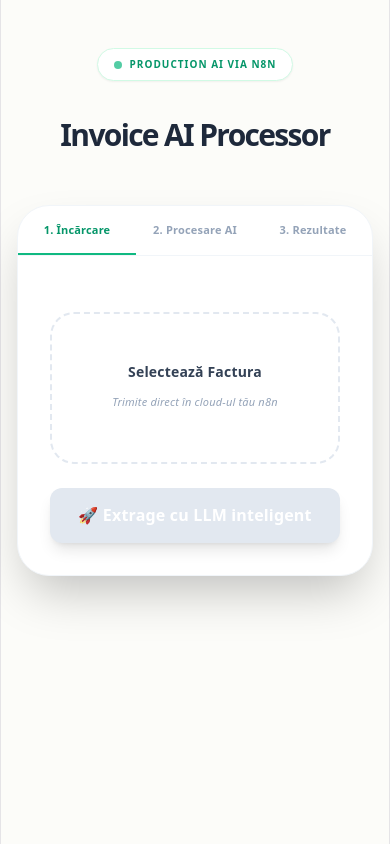
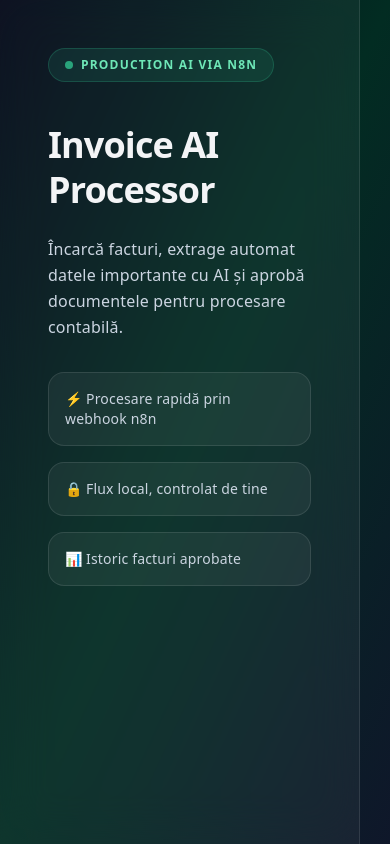
Before and after one commit to maria02luiza/Pipeline-Documente-Automatizat, a React (Vite) app in the folder invoice-app/: page / in a window 390 px wide. Built offline with nearby package versions, Linux system fonts and the light colour scheme.

Commit message:
Am modificat interfata

```diff
--- a/invoice-app/src/App.css
+++ b/invoice-app/src/App.css
@@ -1,184 +1,175 @@
-.counter {
-  font-size: 16px;
-  padding: 5px 10px;
-  border-radius: 5px;
-  color: var(--accent);
-  background: var(--accent-bg);
-  border: 2px solid transparent;
-  transition: border-color 0.3s;
-  margin-bottom: 24px;
+* {
+  box-sizing: border-box;
+}
 
-  &:hover {
-    border-color: var(--accent-border);
-  }
-  &:focus-visible {
-    outline: 2px solid var(--accent);
-    outline-offset: 2px;
+html,
+body,
+#root {
+  margin: 0;
+  padding: 0;
+  width: 100%;
+  min-height: 100%;
+}
+
+html,
+body {
+  overflow-x: hidden;
+  overflow-y: auto;
+}
+
+body {
+  font-family: Inter, system-ui, -apple-system, BlinkMacSystemFont, "Segoe UI",
+    sans-serif;
+  background: #020617;
+  color: #0f172a;
+}
+
+/* pagina principală */
+.min-h-screen {
+  min-height: 100vh;
+  width: 100%;
+  position: relative;
+  overflow-x: hidden;
+}
+
+/* titlu */
+h1 {
+  letter-spacing: -0.06em;
+}
+
+/* card procesare */
+.bg-white {
+  background: #ffffff !important;
+}
+
+/* step indicator */
+.flex.border-b {
+  background: linear-gradient(90deg, #ecfdf5, #ffffff, #eff6ff);
+}
+
+.flex-1.py-3 {
+  padding: 18px 8px !important;
+  font-size: 12px !important;
+  letter-spacing: 0.08em;
+}
+
+/* upload box */
+.border-dashed {
+  border-color: rgba(16, 185, 129, 0.55) !important;
+  transition: 0.25s ease;
+}
+
+.border-dashed:hover {
+  transform: translateY(-3px);
+  border-color: #10b981 !important;
+  box-shadow: 0 24px 50px rgba(16, 185, 129, 0.16);
+}
+
+/* butoane */
+button {
+  border: none;
+  cursor: pointer;
+}
+
+button:not(:disabled) {
+  transition: 0.25s ease;
+}
+
+button:not(:disabled):hover {
+  transform: translateY(-2px);
+}
+
+.bg-emerald-600 {
+  background: linear-gradient(135deg, #059669, #10b981, #14b8a6) !important;
+  box-shadow: 0 18px 36px rgba(16, 185, 129, 0.28) !important;
+}
+
+.bg-emerald-600:hover {
+  filter: brightness(1.04);
+}
+
+.disabled\:bg-slate-200:disabled {
+  opacity: 0.65;
+  cursor: not-allowed;
+}
+
+/* spinner */
+.spinner {
+  width: 72px;
+  height: 72px;
+  margin: 0 auto;
+  border-radius: 50%;
+  border: 7px solid #d1fae5;
+  border-top-color: #10b981;
+  animation: spin 0.8s linear infinite;
+  box-shadow: 0 0 40px rgba(16, 185, 129, 0.25);
+}
+
+@keyframes spin {
+  to {
+    transform: rotate(360deg);
   }
 }
 
-.hero {
-  position: relative;
+/* carduri rezultate */
+.bg-slate-50 {
+  background: linear-gradient(135deg, #ffffff, #f8fafc) !important;
+}
 
-  .base,
-  .framework,
-  .vite {
-    inset-inline: 0;
-    margin: 0 auto;
+.grid .bg-slate-50 {
+  border: 1px solid rgba(148, 163, 184, 0.18) !important;
+  box-shadow: 0 14px 35px rgba(15, 23, 42, 0.06);
+}
+
+/* tabel facturi */
+table {
+  border-collapse: separate;
+  border-spacing: 0;
+}
+
+th {
+  letter-spacing: 0.08em;
+}
+
+tbody tr {
+  transition: 0.2s ease;
+}
+
+tbody tr:hover {
+  background: rgba(255, 255, 255, 0.06);
+}
+
+
+
+
+
+/* responsive */
+@media (max-width: 900px) {
+  aside {
+    display: none !important;
   }
 
-  .base {
-    width: 170px;
-    position: relative;
-    z-index: 0;
+  .grid-cols-\[360px_minmax\(0\,1fr\)\],
+  .grid-cols-\[360px_1fr\] {
+    grid-template-columns: 1fr !important;
   }
 
-  .framework,
-  .vite {
-    position: absolute;
-  }
-
-  .framework {
-    z-index: 1;
-    top: 34px;
-    height: 28px;
-    transform: perspective(2000px) rotateZ(300deg) rotateX(44deg) rotateY(39deg)
-      scale(1.4);
-  }
-
-  .vite {
-    z-index: 0;
-    top: 107px;
-    height: 26px;
-    width: auto;
-    transform: perspective(2000px) rotateZ(300deg) rotateX(40deg) rotateY(39deg)
-      scale(0.8);
+  main {
+    padding: 20px !important;
   }
 }
 
-#center {
-  display: flex;
-  flex-direction: column;
-  gap: 25px;
-  place-content: center;
-  place-items: center;
-  flex-grow: 1;
+@media (max-width: 768px) {
+  .p-8 {
+    padding: 24px !important;
+  }
 
-  @media (max-width: 1024px) {
-    padding: 32px 20px 24px;
-    gap: 18px;
+  .border-dashed {
+    min-height: 210px;
+    padding: 36px 20px !important;
+  }
+
+  h1 {
+    font-size: 38px !important;
   }
 }
-
-#next-steps {
-  display: flex;
-  border-top: 1px solid var(--border);
-  text-align: left;
-
-  & > div {
-    flex: 1 1 0;
-    padding: 32px;
-    @media (max-width: 1024px) {
-      padding: 24px 20px;
-    }
-  }
-
-  .icon {
-    margin-bottom: 16px;
-    width: 22px;
-    height: 22px;
-  }
-
-  @media (max-width: 1024px) {
-    flex-direction: column;
-    text-align: center;
-  }
-}
-
-#docs {
-  border-right: 1px solid var(--border);
-
-  @media (max-width: 1024px) {
-    border-right: none;
-    border-bottom: 1px solid var(--border);
-  }
-}
-
-#next-steps ul {
-  list-style: none;
-  padding: 0;
-  display: flex;
-  gap: 8px;
-  margin: 32px 0 0;
-
-  .logo {
-    height: 18px;
-  }
-
-  a {
-    color: var(--text-h);
-    font-size: 16px;
-    border-radius: 6px;
-    background: var(--social-bg);
-    display: flex;
-    padding: 6px 12px;
-    align-items: center;
-    gap: 8px;
-    text-decoration: none;
-    transition: box-shadow 0.3s;
-
-    &:hover {
-      box-shadow: var(--shadow);
-    }
-    .button-icon {
-      height: 18px;
-      width: 18px;
-    }
-  }
-
-  @media (max-width: 1024px) {
-    margin-top: 20px;
-    flex-wrap: wrap;
-    justify-content: center;
-
-    li {
-      flex: 1 1 calc(50% - 8px);
-    }
-
-    a {
-      width: 100%;
-      justify-content: center;
-      box-sizing: border-box;
-    }
-  }
-}
-
-#spacer {
-  height: 88px;
-  border-top: 1px solid var(--border);
-  @media (max-width: 1024px) {
-    height: 48px;
-  }
-}
-
-.ticks {
-  position: relative;
-  width: 100%;
-
-  &::before,
-  &::after {
-    content: '';
-    position: absolute;
-    top: -4.5px;
-    border: 5px solid transparent;
-  }
-
-  &::before {
-    left: 0;
-    border-left-color: var(--border);
-  }
-  &::after {
-    right: 0;
-    border-right-color: var(--border);
-  }
-}
--- a/invoice-app/src/App.jsx
+++ b/invoice-app/src/App.jsx
@@ -20,6 +20,7 @@ const StepIndicator = ({ step }) => {
     </div>
   );
 };
+
 
 export default function InvoiceAIProcessor() {
   const [file, setFile] = useState(null);
@@ -124,29 +125,67 @@ export default function InvoiceAIProcessor() {
   };
 
  return (
-    <div className="min-h-screen bg-[#fcfcf9] flex flex-col items-center py-12 px-4 font-sans">
-      <div className="text-center mb-8">
-        <div className="inline-flex items-center gap-2 bg-white border border-emerald-100 rounded-full px-4 py-1 mb-4 shadow-sm">
-          <span className="w-2 h-2 rounded-full bg-emerald-500 animate-pulse" />
-          <span className="text-[10px] font-bold text-emerald-600 uppercase tracking-widest">
+  <div className="min-h-screen w-full bg-gradient-to-br from-slate-950 via-emerald-950 to-slate-900 text-white font-sans overflow-x-hidden">
+    <div className="min-h-screen w-full grid grid-cols-[360px_minmax(0,1fr)]">
+
+      {/* SIDEBAR */}
+    <aside className="sticky top-0 h-screen flex flex-col justify-start gap-8 p-12 border-r border-white/10 bg-white/5 backdrop-blur-xl overflow-hidden">
+        <div>
+          <div className="inline-flex items-center gap-2 bg-emerald-400/10 border border-emerald-400/20 rounded-full px-4 py-2 mb-10">
+            <span className="w-2 h-2 rounded-full bg-emerald-400 animate-pulse" />
+            <span className="text-xs font-bold text-emerald-300 uppercase tracking-widest">
               Production AI via n8n
             </span>
           </div>
 
-        <h1 className="text-3xl font-bold text-slate-800">
-          Invoice AI Processor
+          <h1 className="text-4xl font-black leading-tight tracking-tight">
+            Invoice AI<br />
+            Processor
           </h1>
+
+          <p className="mt-6 text-slate-300 leading-relaxed">
+            Încarcă facturi, extrage automat datele importante cu AI și aprobă documentele pentru procesare contabilă.
+          </p>
         </div>
 
-      <div className="w-full max-w-[500px] bg-white rounded-[32px] shadow-2xl border border-slate-100 overflow-hidden">
+        <div className="grid gap-4 text-sm text-slate-300">
+          <div className="p-4 rounded-2xl bg-white/5 border border-white/10">
+            ⚡ Procesare rapidă prin webhook n8n
+          </div>
+          <div className="p-4 rounded-2xl bg-white/5 border border-white/10">
+            🔒 Flux local, controlat de tine
+          </div>
+          <div className="p-4 rounded-2xl bg-white/5 border border-white/10">
+            📊 Istoric facturi aprobate
+          </div>
+        </div>
+      </aside>
+
+      {/* MAIN AREA */}
+ <main className="w-full min-w-0 h-screen p-8 overflow-y-auto overflow-x-hidden">
+        <div className="xl:hidden text-center mb-8">
+          <div className="inline-flex items-center gap-2 bg-emerald-400/10 border border-emerald-400/20 rounded-full px-4 py-2 mb-4">
+            <span className="w-2 h-2 rounded-full bg-emerald-400 animate-pulse" />
+            <span className="text-xs font-bold text-emerald-300 uppercase tracking-widest">
+              Production AI via n8n
+            </span>
+          </div>
+
+          <h1 className="text-4xl font-black">Invoice AI Processor</h1>
+        </div>
+
+       <section className="w-full min-w-0 flex flex-col gap-8">
+
+          {/* CARD PROCESARE */}
+          <div className="w-full max-w-[900px] mx-auto bg-white text-slate-900 rounded-[36px] shadow-2xl border border-white/20 overflow-hidden">
             <StepIndicator step={step} />
 
-        <div className="p-8">
+            <div className="p-8 md:p-12">
               {step === 0 && (
-            <div className="space-y-6">
+                <div className="space-y-8">
                   <div
                     onClick={() => inputRef.current.click()}
-                className="border-2 border-dashed border-slate-200 rounded-[24px] p-12 text-center hover:bg-emerald-50/30 cursor-pointer transition-all"
+                    className="min-h-[320px] border-2 border-dashed border-emerald-300 rounded-[32px] p-10 text-center hover:bg-emerald-50 cursor-pointer transition-all flex flex-col justify-center items-center"
                   >
                     <input
                       type="file"
@@ -156,19 +195,23 @@ export default function InvoiceAIProcessor() {
                       onChange={(e) => setFile(e.target.files[0])}
                     />
 
-                <p className="text-sm font-bold text-slate-700">
-                  {file ? file.name : "Selectează Factura"}
+                    <div className="w-20 h-20 rounded-3xl bg-emerald-100 text-4xl flex items-center justify-center mb-6">
+                      📄
+                    </div>
+
+                    <p className="text-xl font-black text-slate-800">
+                      {file ? file.name : "Selectează factura"}
                     </p>
 
-                <p className="text-[11px] text-slate-400 mt-2 italic">
-                  Trimite direct în cloud-ul tău n8n
+                    <p className="text-sm text-slate-400 mt-3 max-w-sm">
+                      Acceptă imagini sau PDF-uri. Documentul va fi trimis către fluxul tău n8n.
                     </p>
                   </div>
 
                   <button
                     onClick={handleProcess}
                     disabled={!file}
-                className="w-full py-4 bg-emerald-600 text-white rounded-xl font-bold shadow-lg hover:bg-emerald-700 transition-all disabled:bg-slate-200"
+                    className="w-full py-5 bg-emerald-600 text-white rounded-2xl font-black shadow-xl hover:bg-emerald-700 transition-all disabled:bg-slate-200 disabled:cursor-not-allowed"
                   >
                     🚀 Extrage cu LLM inteligent
                   </button>
@@ -176,74 +219,35 @@ export default function InvoiceAIProcessor() {
               )}
 
               {step === 1 && (
-            <div style={{ textAlign: "center", padding: "40px 20px" }}>
+                <div className="text-center py-20">
                   {!error ? (
                     <>
                       <div className="spinner"></div>
-
-                  <p style={{ marginTop: "20px", color: "#666" }}>
+                      <p className="mt-8 text-slate-500 font-semibold">
                         Inteligența Artificială analizează factura...
                       </p>
                     </>
                   ) : (
                     <>
-                  <div
-                    style={{
-                      color: "#e74c3c",
-                      fontSize: "40px",
-                      marginBottom: "10px",
-                    }}
-                  >
-                    ⚠️
-                  </div>
-
-                  <h3 style={{ color: "#e74c3c", marginBottom: "15px" }}>
+                      <div className="text-6xl mb-4">⚠️</div>
+                      <h3 className="text-2xl font-black text-red-500 mb-4">
                         Ups! Ceva nu a mers bine
                       </h3>
-
-                  <p
-                    style={{
-                      color: "#555",
-                      maxWidth: "400px",
-                      margin: "0 auto 25px auto",
-                      lineHeight: "1.5",
-                    }}
-                  >
+                      <p className="text-slate-500 max-w-md mx-auto mb-8 leading-relaxed">
                         {error}
                       </p>
 
-                  <div
-                    style={{
-                      display: "flex",
-                      gap: "10px",
-                      justifyContent: "center",
-                    }}
-                  >
+                      <div className="flex flex-col sm:flex-row gap-3 justify-center">
                         <button
                           onClick={handleProcess}
-                      style={{
-                        padding: "10px 20px",
-                        backgroundColor: "#2ecc71",
-                        color: "white",
-                        border: "none",
-                        borderRadius: "5px",
-                        cursor: "pointer",
-                        fontWeight: "bold",
-                      }}
+                          className="px-6 py-3 bg-emerald-600 text-white rounded-xl font-bold"
                         >
                           🔄 Reîncearcă acum
                         </button>
 
                         <button
                           onClick={handleReset}
-                      style={{
-                        padding: "10px 20px",
-                        backgroundColor: "#95a5a6",
-                        color: "white",
-                        border: "none",
-                        borderRadius: "5px",
-                        cursor: "pointer",
-                      }}
+                          className="px-6 py-3 bg-slate-200 text-slate-700 rounded-xl font-bold"
                         >
                           Anulează
                         </button>
@@ -254,42 +258,39 @@ export default function InvoiceAIProcessor() {
               )}
 
               {step === 2 && fields && (
-            <div className="space-y-4">
-              <div className="flex justify-between items-center mb-2 text-xs font-bold text-slate-400 uppercase tracking-widest">
-                <span>Date Extrase Real de AI</span>
+                <div className="space-y-6">
+                  <div className="flex justify-between items-center">
+                    <span className="text-xs font-black text-slate-400 uppercase tracking-widest">
+                      Date extrase real de AI
+                    </span>
 
                     <button
                       onClick={handleReset}
-                  className="text-emerald-600 underline"
+                      className="text-emerald-600 font-bold underline"
                     >
                       Altă factură
                     </button>
                   </div>
 
-              <div className="grid gap-3">
+                  <div className="grid md:grid-cols-2 gap-4">
                     {[
                       { label: "Furnizor", val: fields.supplier, icon: "🏢" },
-                  {
-                    label: "Număr Factură",
-                    val: fields.invoiceNumber,
-                    icon: "📄",
-                  },
+                      { label: "Număr Factură", val: fields.invoiceNumber, icon: "📄" },
                       { label: "Data", val: fields.date, icon: "📅" },
                       { label: "Total de Plată", val: fields.total, icon: "💰" },
                       { label: "TVA", val: fields.vat, icon: "🏦" },
                     ].map((item) => (
                       <div
                         key={item.label}
-                    className="bg-slate-50 p-4 rounded-2xl border border-slate-100 flex items-center gap-4"
+                        className="bg-slate-50 p-5 rounded-3xl border border-slate-100 flex items-center gap-4"
                       >
-                    <span className="text-xl">{item.icon}</span>
+                        <span className="text-3xl">{item.icon}</span>
 
                         <div>
-                      <p className="text-[10px] uppercase font-bold text-slate-400 leading-none mb-1">
+                          <p className="text-[10px] uppercase font-black text-slate-400 mb-1">
                             {item.label}
                           </p>
-
-                      <p className="text-sm font-bold text-slate-800 leading-tight">
+                          <p className="text-base font-black text-slate-800">
                             {item.val}
                           </p>
                         </div>
@@ -299,7 +300,7 @@ export default function InvoiceAIProcessor() {
 
                   <button
                     onClick={handleApprove}
-                className="w-full py-4 bg-emerald-600 text-white rounded-xl font-bold shadow-lg hover:bg-emerald-700 transition-all"
+                    className="w-full py-5 bg-emerald-600 text-white rounded-2xl font-black shadow-xl hover:bg-emerald-700 transition-all"
                   >
                     ✅ Aprobă factura
                   </button>
@@ -308,66 +309,61 @@ export default function InvoiceAIProcessor() {
             </div>
           </div>
 
-      {approvedInvoices.length > 0 && (
-        <div className="w-full max-w-[900px] mt-8 bg-white rounded-[24px] shadow-xl border border-slate-100 overflow-hidden">
-          <div className="p-6 border-b border-slate-100 text-left">
-            <h2 className="text-xl font-bold text-slate-800">
+          {/* FACTURI APROBATE */}
+
+
+          {/* FACTURI APROBATE */}
+<div className="w-full bg-white/10 backdrop-blur-xl rounded-[36px] border border-white/10 shadow-2xl overflow-hidden">
+  <div className="p-8 border-b border-white/10">
+    <h2 className="text-2xl font-black text-white">
       Facturi Aprobate
     </h2>
 
-            <p className="text-sm text-slate-400 mt-1">
+    <p className="text-sm text-slate-300 mt-2">
       Documente verificate și trimise spre aprobare contabilă.
     </p>
   </div>
 
+  {approvedInvoices.length === 0 ? (
+    <div className="h-[380px] flex flex-col items-center justify-center text-center px-8">
+      <div className="text-6xl mb-5">🧾</div>
+
+      <h3 className="text-xl font-black text-white">
+        Nu există facturi aprobate încă
+      </h3>
+
+      <p className="text-slate-400 mt-2 max-w-sm">
+        După ce aprobi o factură, aceasta va apărea aici în tabel.
+      </p>
+    </div>
+  ) : (
     <div className="overflow-x-auto">
-            <table className="w-full text-sm text-left">
-              <thead className="bg-slate-50 text-slate-500 uppercase text-[11px]">
+      <table className="w-full text-sm text-left text-white">
+        <thead className="bg-white/10 text-slate-300 uppercase text-[11px]">
           <tr>
-                  <th className="px-4 py-3">Furnizor</th>
-                  <th className="px-4 py-3">Nr. Factură</th>
-                  <th className="px-4 py-3">Data</th>
-                  <th className="px-4 py-3">Total</th>
-                  <th className="px-4 py-3">TVA</th>
-                  <th className="px-4 py-3">Fișier</th>
-                  <th className="px-4 py-3">Aprobat la</th>
-                  <th className="px-4 py-3">Status</th>
+            <th className="px-4 py-4">Furnizor</th>
+            <th className="px-4 py-4">Nr. Factură</th>
+            <th className="px-4 py-4">Data</th>
+            <th className="px-4 py-4">Total</th>
+            <th className="px-4 py-4">TVA</th>
+            <th className="px-4 py-4">Fișier</th>
+            <th className="px-4 py-4">Aprobat la</th>
+            <th className="px-4 py-4">Status</th>
           </tr>
         </thead>
 
         <tbody>
           {approvedInvoices.map((invoice) => (
-                  <tr key={invoice.id} className="border-t border-slate-100">
-                    <td className="px-4 py-3 font-semibold text-slate-700">
-                      {invoice.supplier}
-                    </td>
-
-                    <td className="px-4 py-3 text-slate-600">
-                      {invoice.invoiceNumber}
-                    </td>
-
-                    <td className="px-4 py-3 text-slate-600">
-                      {invoice.date}
-                    </td>
-
-                    <td className="px-4 py-3 font-bold text-emerald-700">
-                      {invoice.total}
-                    </td>
-
-                    <td className="px-4 py-3 text-slate-600">
-                      {invoice.vat}
-                    </td>
-
-                    <td className="px-4 py-3 text-slate-500">
-                      {invoice.fileName}
-                    </td>
-
-                    <td className="px-4 py-3 text-slate-500">
-                      {invoice.approvedAt}
-                    </td>
-
-                    <td className="px-4 py-3">
-                      <span className="px-3 py-1 rounded-full bg-emerald-50 text-emerald-700 text-xs font-bold">
+            <tr key={invoice.id} className="border-t border-white/10">
+              <td className="px-4 py-4 font-bold">{invoice.supplier}</td>
+              <td className="px-4 py-4 text-slate-300">{invoice.invoiceNumber}</td>
+              <td className="px-4 py-4 text-slate-300">{invoice.date}</td>
+              <td className="px-4 py-4 font-black text-emerald-300">{invoice.total}</td>
+              <td className="px-4 py-4 text-slate-300">{invoice.vat}</td>
+              <td className="px-4 py-4 text-slate-400">{invoice.fileName}</td>
+              <td className="px-4 py-4 text-slate-400">{invoice.approvedAt}</td>
+              <td className="px-4 py-4">
+                <span className="px-3 py-1 rounded-full bg-emerald-400/10 text-emerald-300 text-xs font-black border border-emerald-400/20">
                   Aprobată
                 </span>
               </td>
@@ -376,8 +372,11 @@ export default function InvoiceAIProcessor() {
         </tbody>
       </table>
     </div>
+  )}
 </div>
-      )}
+        </section>
+      </main>
+    </div>
   </div>
 );
 }
--- a/invoice-app/src/index.css
+++ b/invoice-app/src/index.css
@@ -1,96 +1,75 @@
 :root {
-  --text: #6b6375;
-  --text-h: #08060d;
-  --bg: #fff;
-  --border: #e5e4e7;
-  --code-bg: #f4f3ec;
-  --accent: #aa3bff;
-  --accent-bg: rgba(170, 59, 255, 0.1);
-  --accent-border: rgba(170, 59, 255, 0.5);
-  --social-bg: rgba(244, 243, 236, 0.5);
-  --shadow:
-    rgba(0, 0, 0, 0.1) 0 10px 15px -3px, rgba(0, 0, 0, 0.05) 0 4px 6px -2px;
+  --text: #9ca3af;
+  --text-h: #f3f4f6;
+  --bg: #020617;
+  --border: rgba(255, 255, 255, 0.1);
+  --code-bg: #1f2937;
+  --accent: #10b981;
+  --accent-bg: rgba(16, 185, 129, 0.15);
+  --accent-border: rgba(16, 185, 129, 0.5);
+  --social-bg: rgba(255, 255, 255, 0.08);
+  --shadow: rgba(0, 0, 0, 0.35) 0 20px 50px;
 
-  --sans: system-ui, 'Segoe UI', Roboto, sans-serif;
-  --heading: system-ui, 'Segoe UI', Roboto, sans-serif;
+  --sans: system-ui, "Segoe UI", Roboto, sans-serif;
+  --heading: system-ui, "Segoe UI", Roboto, sans-serif;
   --mono: ui-monospace, Consolas, monospace;
 
   font: 18px/145% var(--sans);
   letter-spacing: 0.18px;
-  color-scheme: light dark;
   color: var(--text);
   background: var(--bg);
   font-synthesis: none;
   text-rendering: optimizeLegibility;
   -webkit-font-smoothing: antialiased;
   -moz-osx-font-smoothing: grayscale;
-
-  @media (max-width: 1024px) {
-    font-size: 16px;
-  }
 }
 
-@media (prefers-color-scheme: dark) {
-  :root {
-    --text: #9ca3af;
-    --text-h: #f3f4f6;
-    --bg: #16171d;
-    --border: #2e303a;
-    --code-bg: #1f2028;
-    --accent: #c084fc;
-    --accent-bg: rgba(192, 132, 252, 0.15);
-    --accent-border: rgba(192, 132, 252, 0.5);
-    --social-bg: rgba(47, 48, 58, 0.5);
-    --shadow:
-      rgba(0, 0, 0, 0.4) 0 10px 15px -3px, rgba(0, 0, 0, 0.25) 0 4px 6px -2px;
-  }
+* {
+  box-sizing: border-box;
+}
 
-  #social .button-icon {
-    filter: invert(1) brightness(2);
-  }
+html,
+body,
+#root {
+  width: 100%;
+  min-height: 100%;
+  margin: 0;
+  padding: 0;
+}
+
+html,
+body {
+  overflow-x: hidden;
+  overflow-y: auto;
 }
 
 body {
-  margin: 0;
+  background: var(--bg);
 }
 
 #root {
-  width: 1126px;
-  max-width: 100%;
-  margin: 0 auto;
-  text-align: center;
-  border-inline: 1px solid var(--border);
-  min-height: 100svh;
-  display: flex;
-  flex-direction: column;
-  box-sizing: border-box;
+  max-width: none;
+  min-height: 100vh;
+  display: block;
+  text-align: initial;
+  border: none;
 }
 
 h1,
 h2 {
   font-family: var(--heading);
-  font-weight: 500;
+  font-weight: 800;
   color: var(--text-h);
 }
 
 h1 {
-  font-size: 56px;
-  letter-spacing: -1.68px;
-  margin: 32px 0;
-  @media (max-width: 1024px) {
-    font-size: 36px;
-    margin: 20px 0;
-  }
+  margin: 0;
 }
+
 h2 {
-  font-size: 24px;
-  line-height: 118%;
-  letter-spacing: -0.24px;
-  margin: 0 0 8px;
-  @media (max-width: 1024px) {
-    font-size: 20px;
-  }
+  margin: 0;
 }
+
 p {
   margin: 0;
 }
@@ -109,3 +88,37 @@ code {
   padding: 4px 8px;
   background: var(--code-bg);
 }
+
+
+html {
+  scrollbar-width: thin;
+  scrollbar-color: rgba(16, 185, 129, 0.65) rgba(2, 6, 23, 0.95);
+}
+
+body::-webkit-scrollbar,
+html::-webkit-scrollbar {
+  width: 10px;
+}
+
+body::-webkit-scrollbar-track,
+html::-webkit-scrollbar-track {
+  background: #020617;
+}
+
+body::-webkit-scrollbar-thumb,
+html::-webkit-scrollbar-thumb {
+  background: linear-gradient(180deg, #10b981, #2563eb);
+  border-radius: 999px;
+  border: 2px solid #020617;
+}
+
+body::-webkit-scrollbar-thumb:hover,
+html::-webkit-scrollbar-thumb:hover {
+  background: linear-gradient(180deg, #34d399, #3b82f6);
+}
+
+@media (max-width: 1024px) {
+  :root {
+    font-size: 16px;
+  }
+}
```
Also changed, not shown: 1 other file (tests, documents, lock files or other folders). Lines whose indentation alone changed are shown as unchanged.
